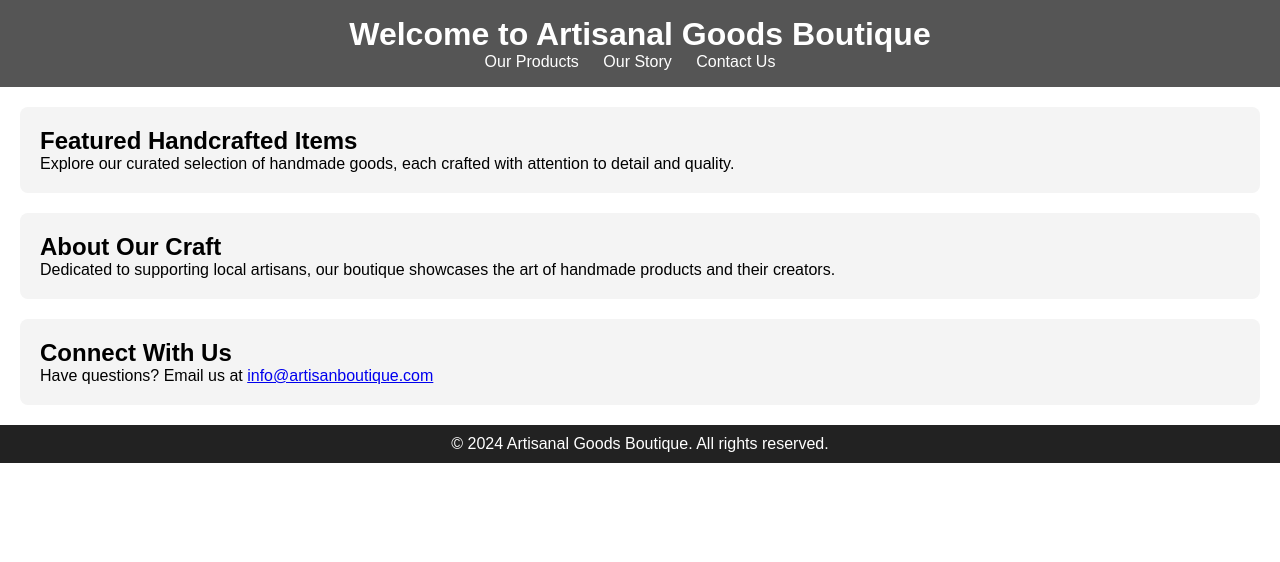
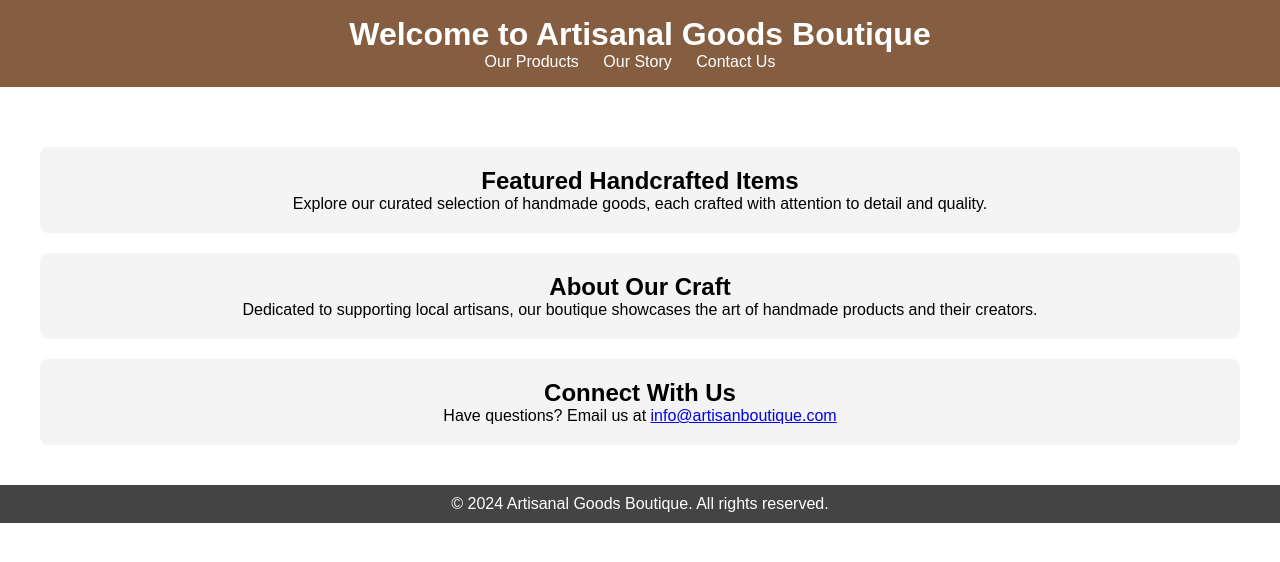
Before and after one commit to Karam333/Artisanal-Goods-Boutique, a plain HTML site: page index.html in a window 1280 px wide. Drawn offline with Linux system fonts and the light colour scheme.

Commit message:
Update styles.css

```diff
--- a/styles.css
+++ b/styles.css
@@ -5,8 +5,8 @@ body, h1, h2, p, ul, li {
 }
 
 header {
-    background-color: #555;
-    color: white;
+    background-color: #855E42;
+    color: #FFF;
     padding: 1em 0;
     text-align: center;
 }
@@ -22,20 +22,26 @@ nav ul li {
 }
 
 nav ul li a {
-    color: white;
+    color: #FFF;
     text-decoration: none;
 }
 
-section {
+main {
     margin: 20px;
     padding: 20px;
-    background-color: #f4f4f4;
-    border-radius: 8px;
+    text-align: center;
 }
 
 footer {
     text-align: center;
     padding: 10px 0;
-    background-color: #222;
-    color: white;
+    background-color: #444;
+    color: #FFF;
 }
+
+section {
+    margin-top: 20px;
+    background-color: #f4f4f4;
+    padding: 20px;
+    border-radius: 8px;
+}
```
